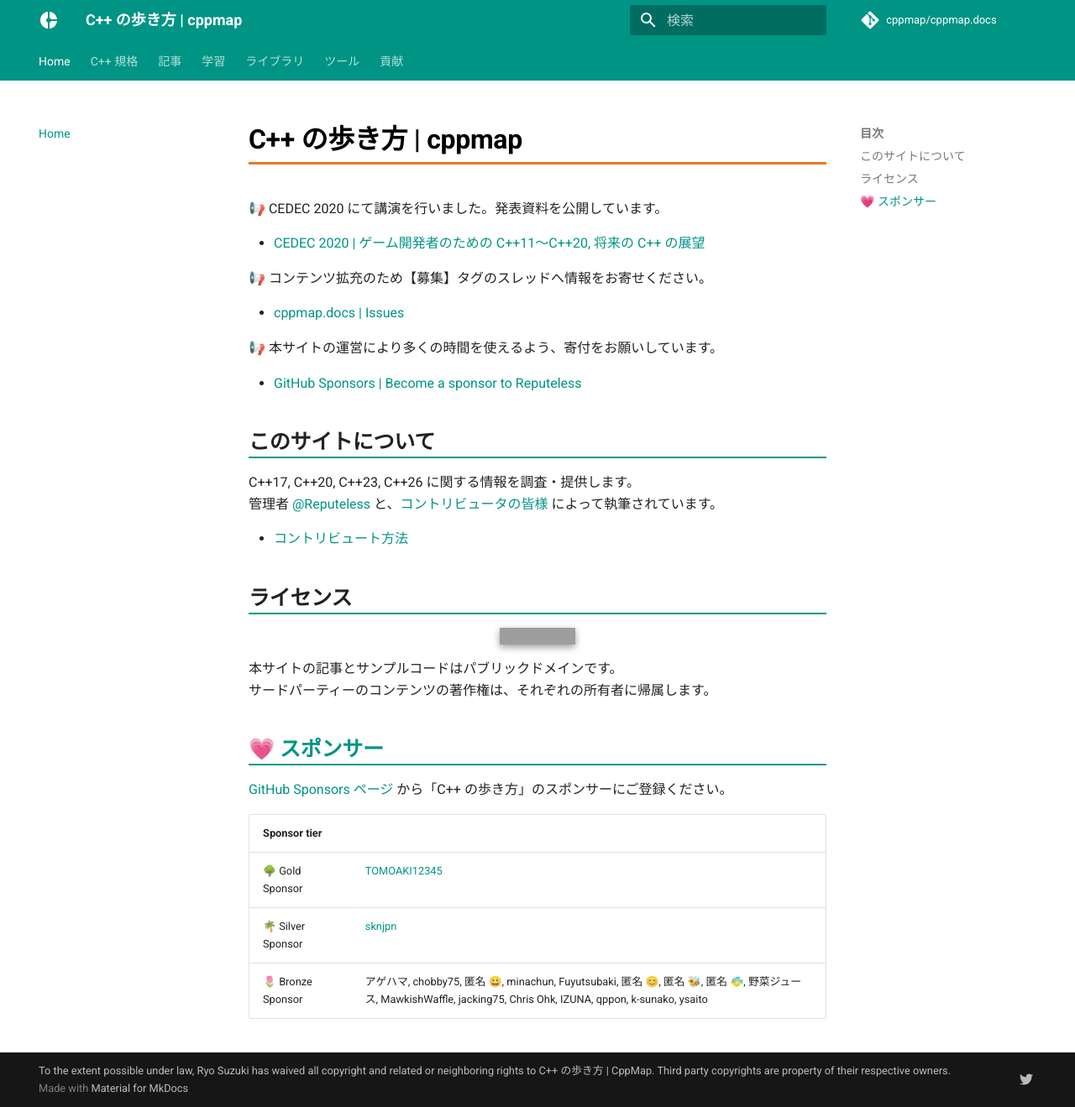
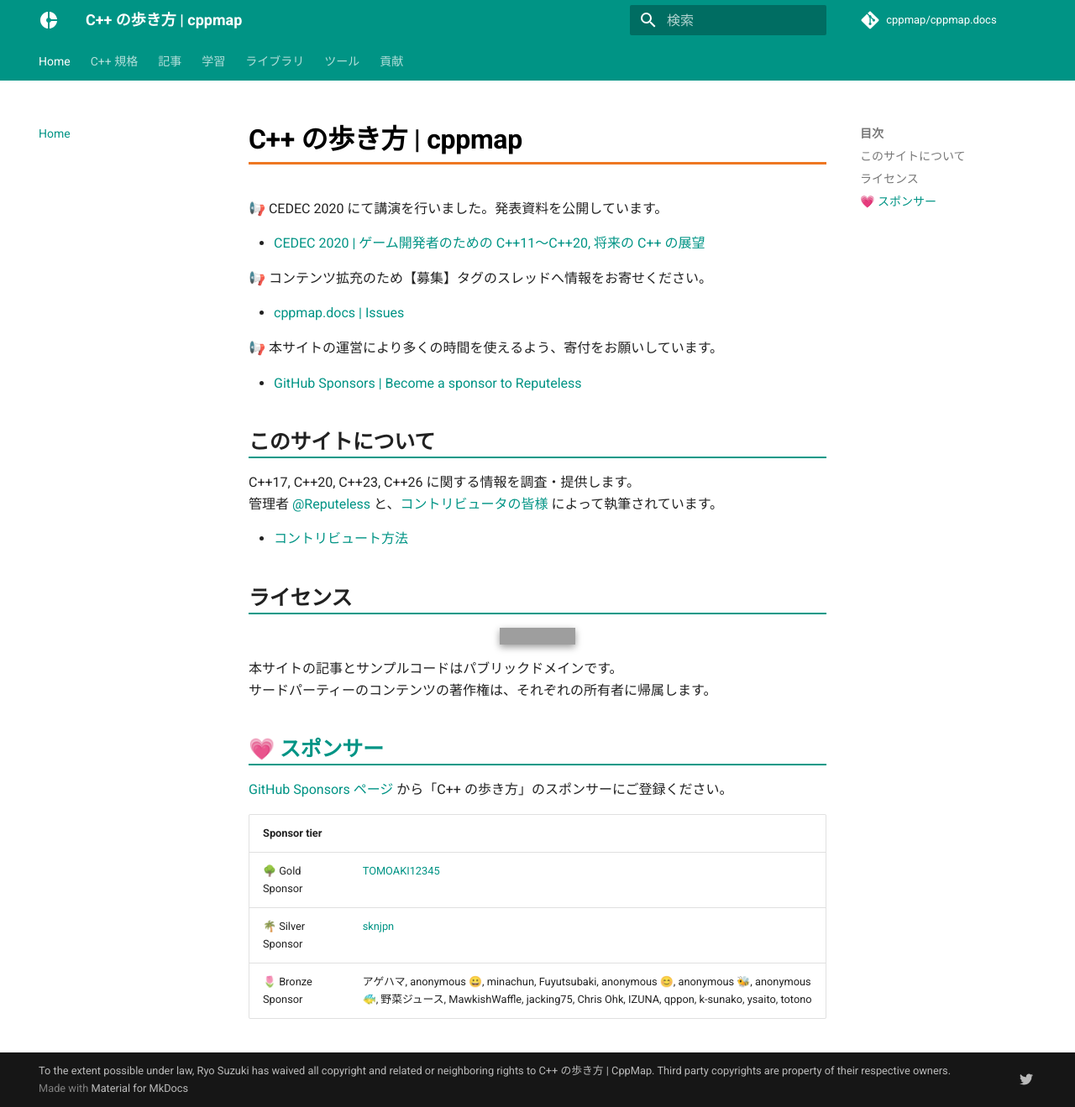
Before and after one commit to cppmap/cppmap.docs, an MkDocs documentation site: the page built from docs/index.md, in a window 1280 px wide and 1319 px high. Shown: the whole window at 84% size. Built offline with MkDocs 1.6.1 and Material for MkDocs 9.7.7, drawn with Linux system fonts in a browser that asks for light colours; nearby versions of some CDN libraries; comment, search, counter and statistics services are not loaded; grey boxes are pictures that could not be loaded.

Commit message:
Update index.md

```diff
--- a/docs/index.md
+++ b/docs/index.md
@@ -32,4 +32,4 @@ C++17, C++20, C++23, C++26 に関する情報を調査・提供します。
 |--|--|
 |🌳 Gold Sponsor |[TOMOAKI12345](https://github.com/TOMOAKI12345)|
 |🌴 Silver Sponsor |[sknjpn](https://twitter.com/sknjpn)|
-|🌷 Bronze Sponsor |アゲハマ, chobby75, 匿名 😀, minachun, Fuyutsubaki, 匿名 😊, 匿名 🐝, 匿名 🐠, 野菜ジュース, MawkishWaffle, jacking75, Chris Ohk, IZUNA, qppon, k-sunako, ysaito|
+|🌷 Bronze Sponsor |アゲハマ, anonymous 😀, minachun, Fuyutsubaki, anonymous 😊, anonymous 🐝, anonymous 🐠, 野菜ジュース, MawkishWaffle, jacking75, Chris Ohk, IZUNA, qppon, k-sunako, ysaito, totono|
```
